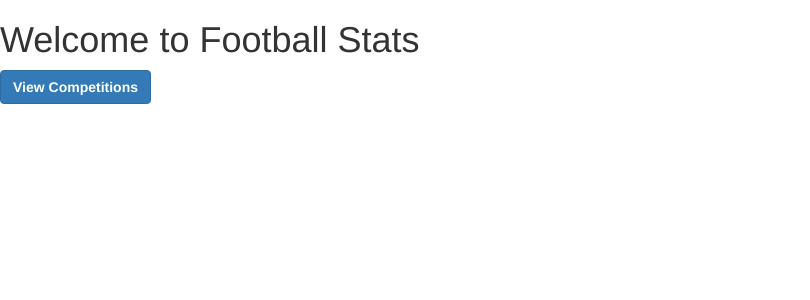
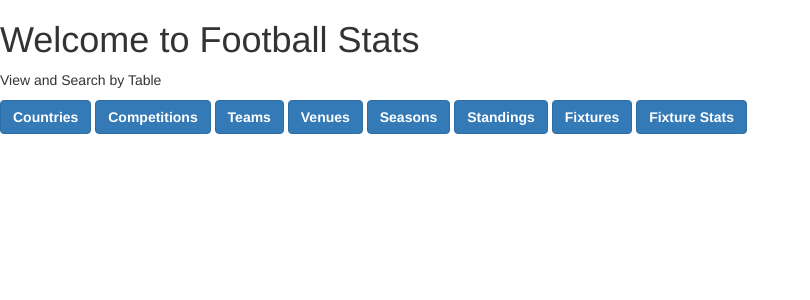
Before and after one commit to wbender1/FullStack_SportsData, a Django app: page / in a window 1280 px wide. Shown: the part 52-352 px from the top of the page, without its empty margins (0-810 px from the left). Run offline with Django 5.2, Linux system fonts and the light colour scheme; some libraries are stand-ins or nearby versions.

Commit message:
Added views and htmls for competitions and teams

```diff
--- a/FullStack_SportsData/urls.py
+++ b/FullStack_SportsData/urls.py
@@ -21,5 +21,12 @@ from sportsdataapp import views
 urlpatterns = [
     path('admin/', admin.site.urls),
     path('', views.index, name="index"),
-    path('competitions/', views.competitions_view, name='competitions')
+    path('competitions/', views.competitions_view, name='competitions'),
+    path('countries/', views.countries_view, name='countries'),
+    path('fixtures/', views.fixtures_view, name='fixtures'),
+    path('fixturestats/', views.fixture_stats_view, name='fixturestats'),
+    path('seasons/', views.seasons_view, name='seasons'),
+    path('standings/', views.standings_view, name='standings'),
+    path('teams/', views.teams_view, name='teams'),
+    path('venues/', views.venues_view, name='venues'),
 ]
--- a/sportsdataapp/admin.py
+++ b/sportsdataapp/admin.py
@@ -22,7 +22,7 @@ admin.site.register(Competition, CompetitionAdmin)
 
 class TeamAdmin(admin.ModelAdmin):
     list_display = ("api_id", "name", "short_name", "country_name",
-                    "founded", "national", "logo_url")
+                    "founded", "national", "logo")
     def country_name(self, obj):
         return obj.country.name
 
--- a/sportsdataapp/models.py
+++ b/sportsdataapp/models.py
@@ -37,7 +37,7 @@ class Team(models.Model):
     country = models.ForeignKey(Country, on_delete=models.CASCADE)
     founded = models.IntegerField(null=True, blank=True)
     national = models.BooleanField(default=False)
-    logo_url = models.URLField(null=True, blank=True)
+    logo = models.URLField(null=True, blank=True)
 
     class Meta:
         verbose_name = "Team"
--- a/sportsdataapp/templates/sportsdataapp/competitions.html
+++ b/sportsdataapp/templates/sportsdataapp/competitions.html
@@ -19,7 +19,9 @@
             </select>
         </div>
         <button type="submit" class="btn btn-primary" style="margin-left: 10px;">Search</button>
+        <a href="{% url 'competitions' %}" class="btn btn-default" style="margin-left: 10px;">Clear</a>
         </form>
+        <p>{{ total }} competitions found</p>
 
         <table class="table">
             <thead>
--- a/sportsdataapp/templates/sportsdataapp/index.html
+++ b/sportsdataapp/templates/sportsdataapp/index.html
@@ -3,14 +3,19 @@
 {% block content %}
 <html>
     <head>
-        <title>Home Page</title>
+        <title>Football Stats</title>
     </head>
     <body>
         <h1>Welcome to Football Stats</h1>
-        <p></p>
-        <a href="{% url 'competitions' %}" class="btn btn-primary" style="font-weight:bold;">
-        View Competitions
-        </a>
+        <p>View and Search by Table</p>
+        <a href="{% url 'countries' %}" class="btn btn-primary" style="font-weight:bold;">Countries</a>
+        <a href="{% url 'competitions' %}" class="btn btn-primary" style="font-weight:bold;">Competitions</a>
+        <a href="{% url 'teams' %}" class="btn btn-primary" style="font-weight:bold;">Teams</a>
+        <a href="{% url 'venues' %}" class="btn btn-primary" style="font-weight:bold;">Venues</a>
+        <a href="{% url 'seasons' %}" class="btn btn-primary" style="font-weight:bold;">Seasons</a>
+        <a href="{% url 'standings' %}" class="btn btn-primary" style="font-weight:bold;">Standings</a>
+        <a href="{% url 'fixtures' %}" class="btn btn-primary" style="font-weight:bold;">Fixtures</a>
+        <a href="{% url 'fixturestats' %}" class="btn btn-primary" style="font-weight:bold;">Fixture Stats</a>
 
     </body>
 </html>
--- a/sportsdataapp/views.py
+++ b/sportsdataapp/views.py
@@ -1,6 +1,6 @@
 from django.shortcuts import render
 from django.db.models import Q
-from .models import Competition, Country, Fixture, FixtureStats, Season, Standing, Team, Venue
+from .models import Competition, Country, Fixture, FixtureStats, Season, Standing, Team, TeamSeasonCompetition, Venue
 
 # Create your views here.
 
@@ -10,24 +10,67 @@ def index(request):
     return render(request, "sportsdataapp/index.html")
 
 
-# Search Competitions View
+# Competitions View
 def competitions_view(request):
     if request.method == 'GET':
         competitions = Competition.objects.all()
         country_query = request.GET.get("country", '')
         competition_query = request.GET.get("type")
-        if country_query and competition_query:
-            competitions = competitions.filter(
-                country__name__icontains=country_query,
-                type=competition_query).order_by('name')
-            return render(request, 'sportsdataapp/competitions.html', {'competitions': competitions})
+        # Filter Competitions
         if competition_query:
             competitions = competitions.filter(type=competition_query).order_by('country__name', 'name')
-            return render(request, 'sportsdataapp/competitions.html', {'competitions': competitions})
         if country_query:
             competitions = competitions.filter(country__name__icontains=country_query).order_by('name')
-            return render(request, 'sportsdataapp/competitions.html', {'competitions': competitions})
-        else:
-            competitions = competitions.order_by('country__name', 'name')
-            return render(request, 'sportsdataapp/competitions.html', {'competitions': competitions})
-    return render(request, 'sportsdataapp/competitions.html',)
+    # Order Competitions
+    competitions = competitions.order_by('country__name', 'name')
+    total = competitions.count()
+    return render(request, 'sportsdataapp/competitions.html', {'competitions': competitions, 'total': total})
+
+
+# Competitions View
+def countries_view(request):
+    countries = Country.objects.all().order_by('name')
+    total = countries.count()
+    return render(request, 'sportsdataapp/countries.html', {'countries': countries, 'total': total})
+
+# Fixtures View
+def fixtures_view(request):
+    return 0
+
+# Fixture Stats View
+def fixture_stats_view(request):
+    return 0
+
+# Seasons View
+def seasons_view(request):
+    return 0
+
+# Standings View
+def standings_view(request):
+    return 0
+
+# Teams View
+def teams_view(request):
+    if request.method == 'GET':
+        teams = Team.objects.all()
+        country_query = request.GET.get("country", '')
+        national_query = request.GET.get("type", '')
+        competition_query = request.GET.get("competition", '')
+        # Filter Teams
+        if country_query:
+            teams = teams.filter(country__name__icontains=country_query)
+        if competition_query:
+            teams = teams.filter(teamseasoncompetition__competition__name__icontains=competition_query)
+        if national_query:
+            if national_query == "true":
+                teams = teams.filter(national=True)
+            if national_query == "false":
+                teams = teams.filter(national=False)
+    # Order Teams
+    teams = teams.order_by('country__name', 'national', 'name')
+    total = teams.count()
+    return render(request, 'sportsdataapp/teams.html', {'teams': teams, 'total': total},)
+
+# Venues View
+def venues_view(request):
+    return 0
```
Also changed, not shown: sportsdataapp/templates/sportsdataapp/countries.html (added, +32 -0 lines), sportsdataapp/templates/sportsdataapp/teams.html (added, +58 -0 lines), sportsdataapp/migrations/0004_rename_logo_url_team_logo.py (added), sportsdataapp/templates/sportsdataapp/fixture_stats.html (added), sportsdataapp/templates/sportsdataapp/fixtures.html (added), sportsdataapp/templates/sportsdataapp/seasons.html (added), sportsdataapp/templates/sportsdataapp/standings.html (added), sportsdataapp/templates/sportsdataapp/venues.html (added).
